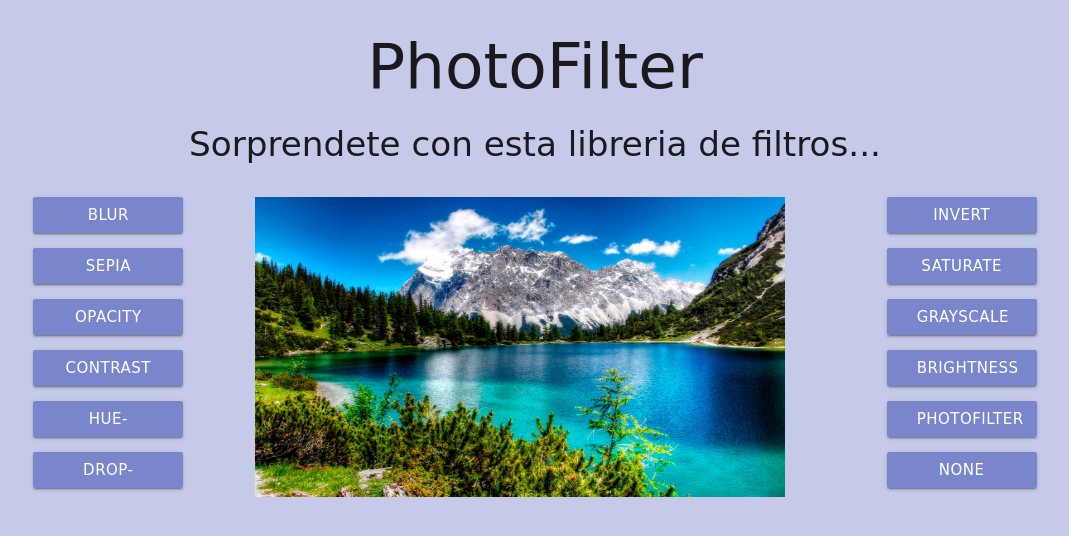
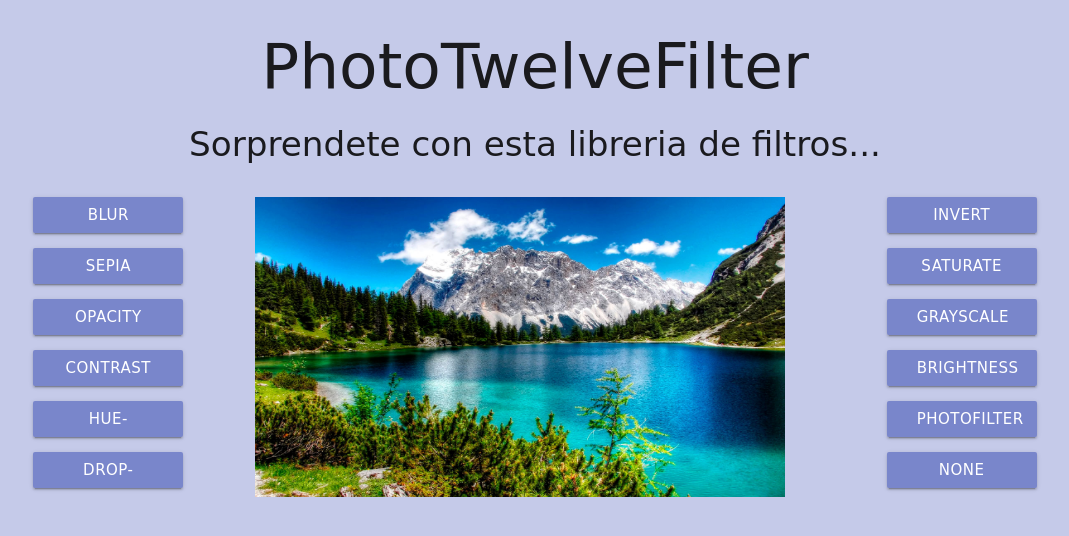
Before and after one commit to ImaginarioColectivo/PhotoFilter, a website: page assets/demo/demo.html in a window 1280 px wide. Shown: the whole page, without its empty margins (105-1174 px from the left). Drawn offline with nearby package versions, Linux system fonts and the light colour scheme; a web font is replaced by a local one.

Commit message:
version final de read me

```diff
--- a/assets/demo/demo.html
+++ b/assets/demo/demo.html
@@ -3,7 +3,7 @@
 <head>
   <meta charset="UTF-8">
   <meta name="viewport" content="width=device-width, user-scalable=no, maximum-scale=1.0">
-  <title>Demo PhotoFilter</title>
+  <title>Demo PhotoTwelveFilter</title>
   <link href="https://fonts.googleapis.com/css?family=Annie+Use+Your+Telescope" rel="stylesheet">
   <link rel="stylesheet" href="https://cdnjs.cloudflare.com/ajax/libs/materialize/0.100.2/css/materialize.min.css">
   <link rel="stylesheet" href="demo.css">
@@ -12,7 +12,7 @@
   <div class="contenedor indigo lighten-4">
     <div class="row">
       <div class="col s12 l12">
-        <h1>PhotoFilter</h1>
+        <h1>PhotoTwelveFilter</h1>
         <h4>Sorprendete con esta libreria de filtros...</h4>
       </div>
     </div>
```
Also changed, not shown: README.md.
